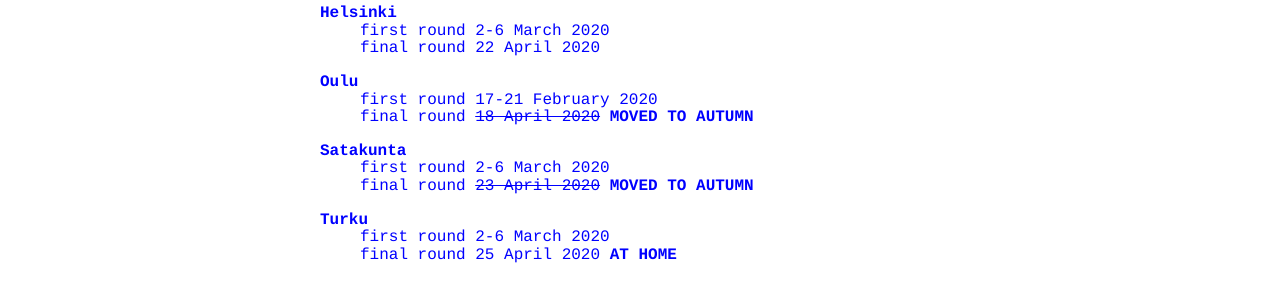
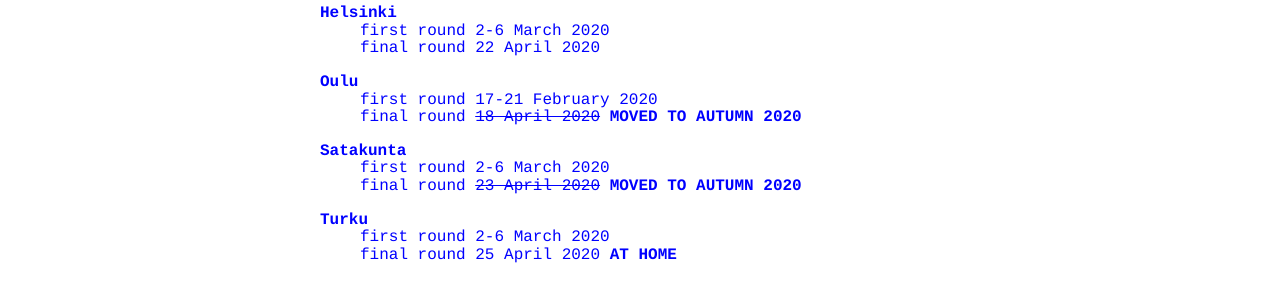
Before and after one commit to matematiikkakilpailut/matematiikkakilpailut.github.io, a Jekyll site: the page built from seiskat/en/index.html, in a window 1280 px wide. Shown: the part 424-724 px from the top of the page. Built offline with Jekyll 4.4.1, drawn with Linux system fonts in a browser that asks for light colours.

Commit message:
Update index.html

```diff
--- a/seiskat/en/index.html
+++ b/seiskat/en/index.html
@@ -20,10 +20,10 @@
   <dd>final round 22 April 2020</dd>
   <dt>Oulu</dt>
   <dd>first round 17-21 February 2020</dd>
-  <dd>final round <strike>18 April 2020</strike><b> MOVED TO AUTUMN</b></dd>
+  <dd>final round <strike>18 April 2020</strike><b> MOVED TO AUTUMN 2020</b></dd>
   <dt>Satakunta</dt>
   <dd>first round 2-6 March 2020</dd>
-  <dd>final round <strike>23 April 2020</strike><b> MOVED TO AUTUMN</b></dd>
+  <dd>final round <strike>23 April 2020</strike><b> MOVED TO AUTUMN 2020</b></dd>
   <dt>Turku</dt>
   <dd>first round 2-6 March 2020</dd>
   <dd>final round 25 April 2020<b> AT HOME</b></dd>
```
